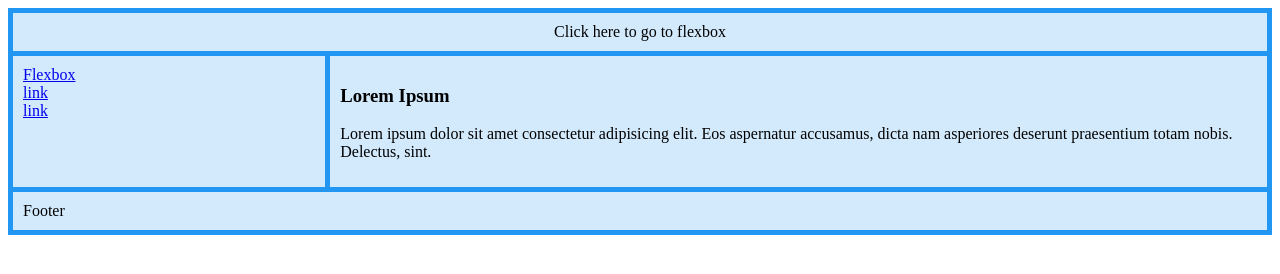
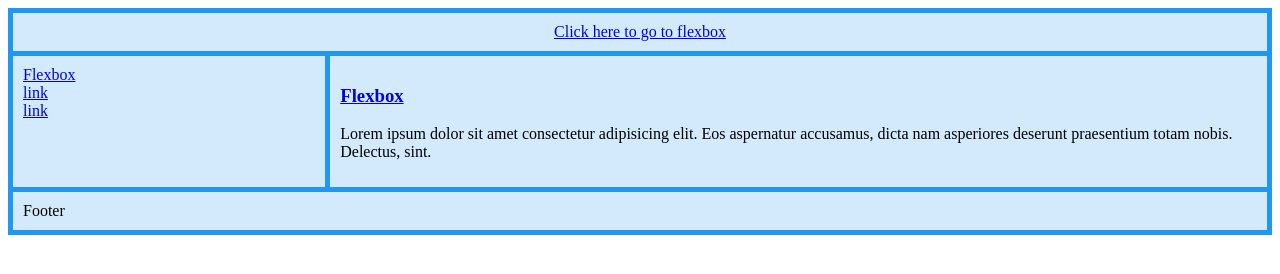
Before and after one commit to ReactLlord/flexisaf2, a plain HTML site: page index.html in a window 1280 px wide. Drawn offline with Linux system fonts and the light colour scheme.

Commit message:
flexbox update 2

```diff
--- a/index.html
+++ b/index.html
@@ -8,14 +8,14 @@
 </head>
 <body>
     <div class="container">
-        <div class="header">Click here to go to flexbox</div>
+        <div class="header"><a href="flexbox.html">Click here to go to flexbox</a></div>
         <div class="menu">
             <a href="flexbox.html">Flexbox</a> <br>
             <a href="#">link</a> <br>
             <a href="#">link</a>
         </div>
         <div class="content">
-            <h3>Lorem Ipsum</h3>
+            <h3> <a href="flexbox.html">Flexbox</a></h3>
             <p>Lorem ipsum dolor sit amet consectetur adipisicing elit. Eos aspernatur accusamus, dicta nam asperiores deserunt praesentium totam nobis. Delectus, sint.</p>
         </div>
         <div class="footer">Footer</div>
```
